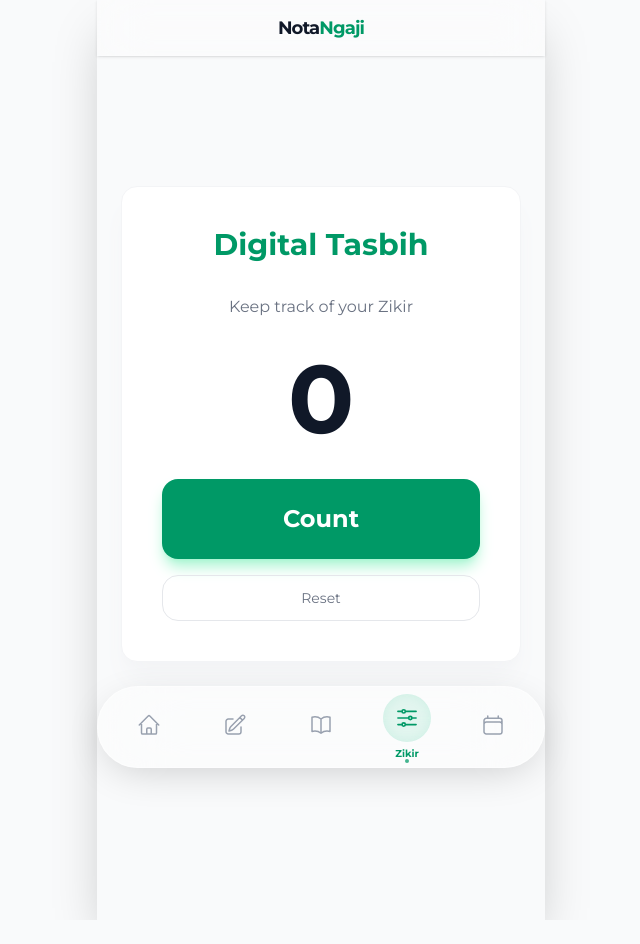
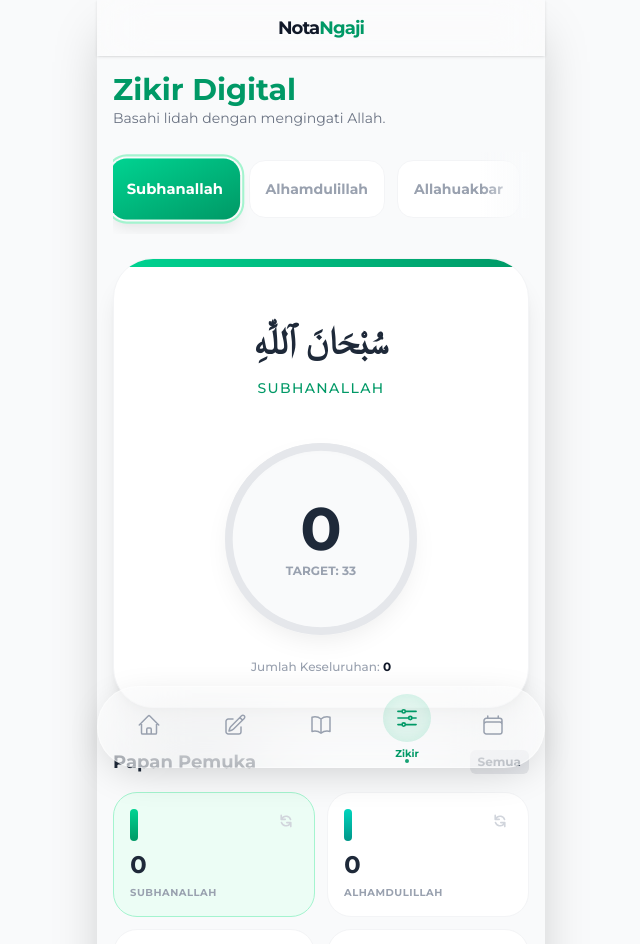
Before and after one commit to sheiropetto/nota-ngaji, a Next.js app: page /tools in a window 1280 px wide. Shown: the top 944 px of the page, without its empty margins (319-959 px from the left). Before the commit the page ends 920 px from the top, so only its background shows below. Built offline with nearby package versions, Linux system fonts and the light colour scheme.

Commit message:
zikir tool

```diff
--- a/app/tools/page.tsx
+++ b/app/tools/page.tsx
@@ -1,40 +1,225 @@
 "use client";
 
-import { useState } from "react";
+import { useState, useEffect } from "react";
 
-export default function ToolsPage() {
-  const [count, setCount] = useState(0);
+type ZikirOption = {
+  id: string;
+  label: string;
+  arabic: string;
+  target: number;
+  color: string;
+};
+
+const ZIKIR_OPTIONS: ZikirOption[] = [
+  { id: 'subhanallah', label: 'Subhanallah', arabic: 'سُبْحَانَ ٱللَّٰهِ', target: 33, color: 'from-emerald-400 to-emerald-600' },
+  { id: 'alhamdulillah', label: 'Alhamdulillah', arabic: 'ٱلْحَمْدُ لِلَّٰهِ', target: 33, color: 'from-teal-400 to-teal-600' },
+  { id: 'allahuakbar', label: 'Allahuakbar', arabic: 'ٱللَّٰهُ أَكْبَرُ', target: 33, color: 'from-cyan-400 to-cyan-600' },
+  { id: 'lailahaillallah', label: 'Lailahaillallah', arabic: 'لَا إِلَٰهَ إِلَّا ٱللَّٰهُ', target: 100, color: 'from-blue-400 to-blue-600' },
+  { id: 'astaghfirullah', label: 'Astaghfirullah', arabic: 'أَسْتَغْفِرُ ٱللَّٰهَ', target: 100, color: 'from-indigo-400 to-indigo-600' },
+  { id: 'salawat', label: 'Salawat', arabic: 'ٱللَّٰهُمَّ صَلِّ عَلَىٰ مُحَمَّدٍ', target: 100, color: 'from-violet-400 to-violet-600' },
+];
+
+export default function ZikirPage() {
+  const [counts, setCounts] = useState<Record<string, number>>({});
+  const [activeId, setActiveId] = useState<string>(ZIKIR_OPTIONS[0].id);
+  const [isMounted, setIsMounted] = useState(false);
+  const [resetConfirmationId, setResetConfirmationId] = useState<string | null>(null);
+
+  // Load from local storage
+  useEffect(() => {
+    setIsMounted(true);
+    const saved = localStorage.getItem("zikir_counts");
+    if (saved) {
+      setCounts(JSON.parse(saved));
+    }
+  }, []);
+
+  // Save to local storage whenever counts change
+  useEffect(() => {
+    if (isMounted) {
+      localStorage.setItem("zikir_counts", JSON.stringify(counts));
+    }
+  }, [counts, isMounted]);
+
+  const activeZikir = ZIKIR_OPTIONS.find((z) => z.id === activeId) || ZIKIR_OPTIONS[0];
+  const currentTotal = counts[activeId] || 0;
+
+  // Calculate progress for current "lap" (e.g. 0-33)
+  const target = activeZikir.target;
+  const progress = (currentTotal % target) / target * 100;
+  const lapCount = currentTotal % target;
+
+  const handleCount = () => {
+    // Haptic feedback for mobile
+    if (typeof navigator !== "undefined" && navigator.vibrate) {
+      // Different vibration pattern when hitting target
+      if (lapCount + 1 === target) {
+        navigator.vibrate([50, 50, 50]);
+      } else {
+        navigator.vibrate(10);
+      }
+    }
+
+    setCounts((prev) => ({
+      ...prev,
+      [activeId]: (prev[activeId] || 0) + 1,
+    }));
+  };
+
+  const handleReset = (id: string, e: React.MouseEvent) => {
+    e.stopPropagation();
+    setResetConfirmationId(id);
+  };
+
+  const confirmReset = () => {
+    if (resetConfirmationId) {
+      setCounts((prev) => ({ ...prev, [resetConfirmationId]: 0 }));
+      setResetConfirmationId(null);
+    }
+  };
+
+  if (!isMounted) return null;
 
   return (
-    <main className="flex min-h-[calc(100vh-64px)] flex-col items-center justify-center p-6 bg-gray-50 text-gray-900">
-      <div className="w-full max-w-md space-y-8 rounded-2xl border border-gray-100 bg-white p-10 text-center shadow-xl shadow-gray-100">
+    <main className="min-h-screen bg-gray-50 p-4 pb-32 text-gray-900">
+      <div className="mx-auto max-w-md space-y-6">
 
-        <h1 className="text-3xl font-bold text-emerald-600">Digital Tasbih</h1>
-        <p className="text-gray-500">Keep track of your Zikir</p>
+        <header>
+          <h1 className="text-3xl font-bold text-emerald-600">Zikir Digital</h1>
+          <p className="text-gray-500 text-sm">Basahi lidah dengan mengingati Allah.</p>
+        </header>
 
-        <div className="my-8 flex items-center justify-center">
-          <span className="text-8xl font-bold text-gray-900 tabular-nums">
-            {count}
-          </span>
+        {/* 1. Sliding Options */}
+        <div className="relative">
+          <div className="flex gap-3 overflow-x-auto pb-4 pt-2 snap-x no-scrollbar">
+            {ZIKIR_OPTIONS.map((zikir) => {
+              const isActive = activeId === zikir.id;
+              return (
+                <button
+                  key={zikir.id}
+                  onClick={() => setActiveId(zikir.id)}
+                  className={`flex-shrink-0 snap-center rounded-2xl p-4 transition-all duration-300 ${
+                    isActive
+                      ? `bg-gradient-to-br ${zikir.color} text-white shadow-lg scale-105 ring-2 ring-offset-2 ring-offset-gray-50 ring-emerald-200`
+                      : "bg-white text-gray-400 border border-gray-100 hover:border-emerald-200"
+                  }`}
+                >
+                  <span className="text-sm font-bold whitespace-nowrap">{zikir.label}</span>
+                </button>
+              );
+            })}
+          </div>
+          {/* Fade effect on the right to indicate scroll */}
+          <div className="absolute right-0 top-0 bottom-4 w-12 bg-gradient-to-l from-gray-50 to-transparent pointer-events-none" />
         </div>
 
-        <div className="flex flex-col gap-4">
+        {/* 2. Main Active Zikir Display & Button */}
+        <div className="relative">
+          <div className="bg-white rounded-[40px] shadow-xl p-8 text-center border border-gray-100 relative overflow-hidden">
+
+            {/* Background Decoration */}
+            <div className={`absolute top-0 left-0 w-full h-2 bg-gradient-to-r ${activeZikir.color}`} />
+
+            <div className="space-y-6 relative z-10">
+              <div className="space-y-2 h-32 flex flex-col justify-center">
+                <h2 className="text-4xl font-bold leading-relaxed text-gray-800" dir="rtl">
+                  {activeZikir.arabic}
+                </h2>
+                <p className="text-sm font-medium text-emerald-600 uppercase tracking-widest">
+                  {activeZikir.label}
+                </p>
+              </div>
+
+              {/* Huge Smart Button */}
               <button
-            onClick={() => setCount(count + 1)}
-            className="h-20 w-full rounded-2xl bg-emerald-600 text-2xl font-bold text-white transition-all active:scale-95 hover:bg-emerald-700 shadow-lg shadow-emerald-200"
+                onClick={handleCount}
+                className="group relative w-48 h-48 mx-auto flex flex-col items-center justify-center rounded-full bg-gray-50 active:bg-gray-100 transition-all active:scale-95 touch-manipulation outline-none"
+                style={{
+                  boxShadow: "inset 0 4px 10px rgba(0,0,0,0.05), 0 10px 30px -10px rgba(0,0,0,0.1)"
+                }}
               >
-            Count
+                {/* Progress Ring */}
+                <svg className="absolute inset-0 w-full h-full -rotate-90 pointer-events-none" viewBox="0 0 100 100">
+                  <circle cx="50" cy="50" r="48" fill="none" stroke="#e5e7eb" strokeWidth="4" />
+                  <circle
+                    cx="50"
+                    cy="50"
+                    r="48"
+                    fill="none"
+                    stroke="currentColor"
+                    strokeWidth="4"
+                    strokeDasharray="301.59"
+                    strokeDashoffset={301.59 - (progress / 100) * 301.59}
+                    className="text-emerald-500 transition-all duration-300 ease-out"
+                    strokeLinecap="round"
+                  />
+                </svg>
+
+                <span className="text-6xl font-black text-gray-800 tabular-nums">
+                  {lapCount}
+                </span>
+                <span className="text-xs font-bold text-gray-400 mt-1 uppercase">Target: {activeZikir.target}</span>
               </button>
 
+              <div className="text-gray-400 text-xs font-medium">
+                Jumlah Keseluruhan: <span className="text-gray-900 font-bold">{currentTotal}</span>
+              </div>
+            </div>
+          </div>
+        </div>
+
+        {/* 3. Dashboard / Summary Grid */}
+        <div className="pt-4">
+          <div className="flex items-center justify-between mb-4">
+            <h3 className="text-lg font-bold text-gray-800">Papan Pemuka</h3>
+            <span className="text-xs bg-gray-200 text-gray-600 px-2 py-1 rounded-md font-bold">Semua</span>
+          </div>
+
+          <div className="grid grid-cols-2 gap-3">
+            {ZIKIR_OPTIONS.map((zikir) => (
+              <div
+                key={zikir.id}
+                onClick={() => setActiveId(zikir.id)}
+                className={`relative p-4 rounded-3xl border transition-all cursor-pointer ${
+                  activeId === zikir.id ? 'bg-emerald-50 border-emerald-200' : 'bg-white border-gray-100'
+                }`}
+              >
+                <div className="flex justify-between items-start mb-2">
+                  <div className={`w-2 h-8 rounded-full bg-gradient-to-b ${zikir.color}`} />
                   <button
-            onClick={() => setCount(0)}
-            className="w-full rounded-2xl border border-gray-200 py-3 text-sm text-gray-500 hover:bg-gray-50 hover:text-gray-900"
+                    onClick={(e) => handleReset(zikir.id, e)}
+                    className="text-gray-300 hover:text-red-400 p-1"
                   >
-            Reset
+                    <svg xmlns="http://www.w3.org/2000/svg" viewBox="0 0 20 20" fill="currentColor" className="w-4 h-4">
+                      <path fillRule="evenodd" d="M4 2a1 1 0 011 1v2.101a7.002 7.002 0 0111.601 2.566 1 1 0 11-1.885.666A5.002 5.002 0 005.999 7H9a1 1 0 010 2H4a1 1 0 01-1-1V3a1 1 0 011-1zm.008 9.057a1 1 0 011.276.61A5.002 5.002 0 0014.001 13H11a1 1 0 110-2h5a1 1 0 011 1v5a1 1 0 11-2 0v-2.101a7.002 7.002 0 01-11.601-2.566 1 1 0 01.61-1.276z" clipRule="evenodd" />
+                    </svg>
                   </button>
+                </div>
+                <div className="text-2xl font-bold text-gray-800 tabular-nums mb-1">
+                  {counts[zikir.id] || 0}
+                </div>
+                <div className="text-[10px] font-bold text-gray-400 uppercase tracking-wider truncate">
+                  {zikir.label}
+                </div>
+              </div>
+            ))}
+          </div>
         </div>
 
       </div>
+
+      {resetConfirmationId && (
+        <div className="fixed inset-0 z-50 flex items-center justify-center bg-black/40 backdrop-blur-sm p-4 animate-in fade-in duration-200">
+          <div className="w-full max-w-sm bg-white rounded-3xl p-6 shadow-2xl space-y-4">
+            <h3 className="text-xl font-bold">Tetapkan Semula?</h3>
+            <p className="text-gray-500 text-sm">Adakah anda pasti mahu menetapkan semula kiraan ini kepada kosong?</p>
+            <div className="flex gap-3 pt-2">
+              <button onClick={() => setResetConfirmationId(null)} className="flex-1 py-4 font-bold text-gray-500 rounded-full">Batal</button>
+              <button onClick={confirmReset} className="flex-1 rounded-full bg-red-500 py-4 font-bold text-white shadow-lg shadow-red-100">Ya, Tetapkan</button>
+            </div>
+          </div>
+        </div>
+      )}
     </main>
   );
 }
```
Lines whose indentation alone changed are shown as unchanged.
